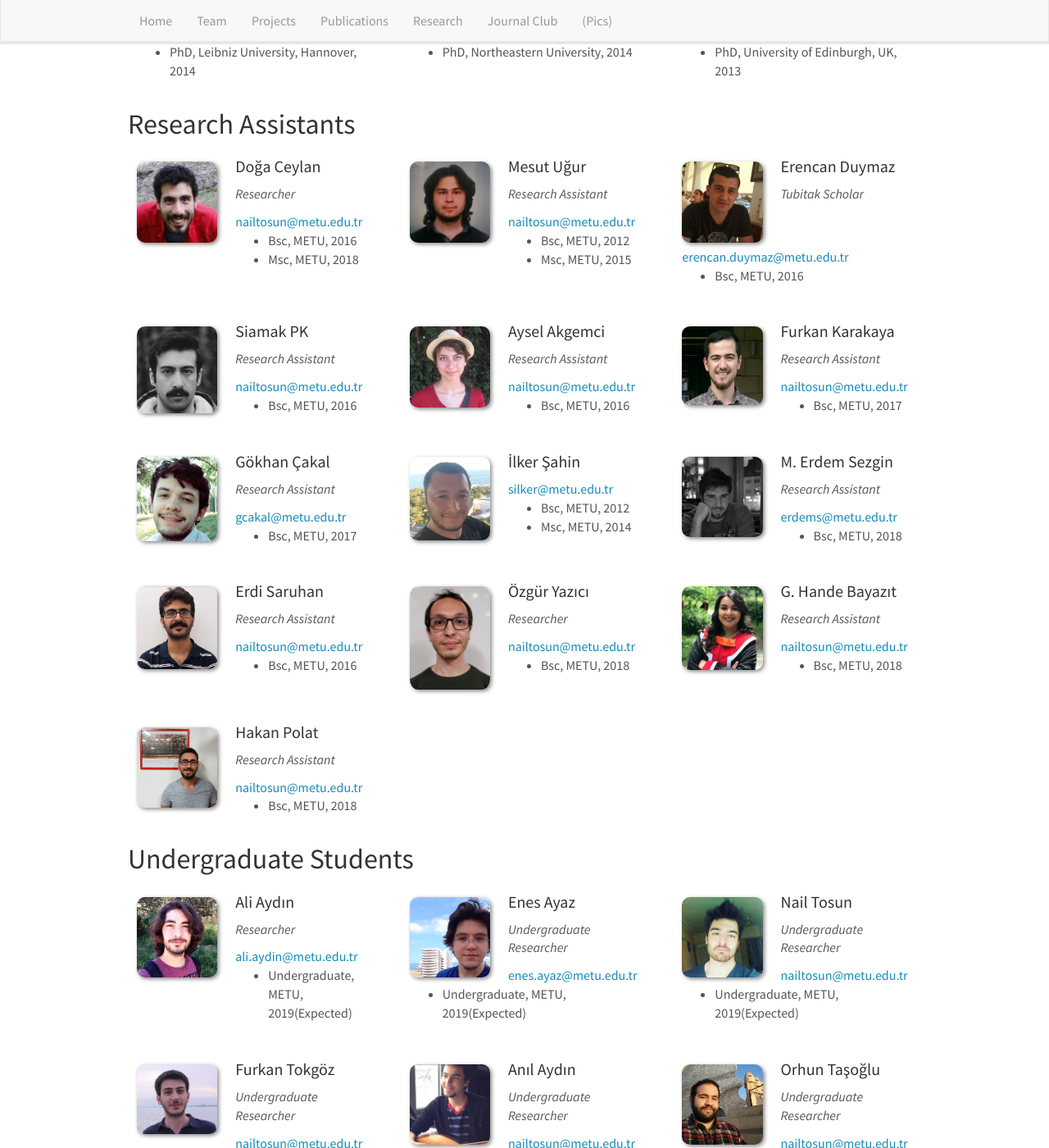
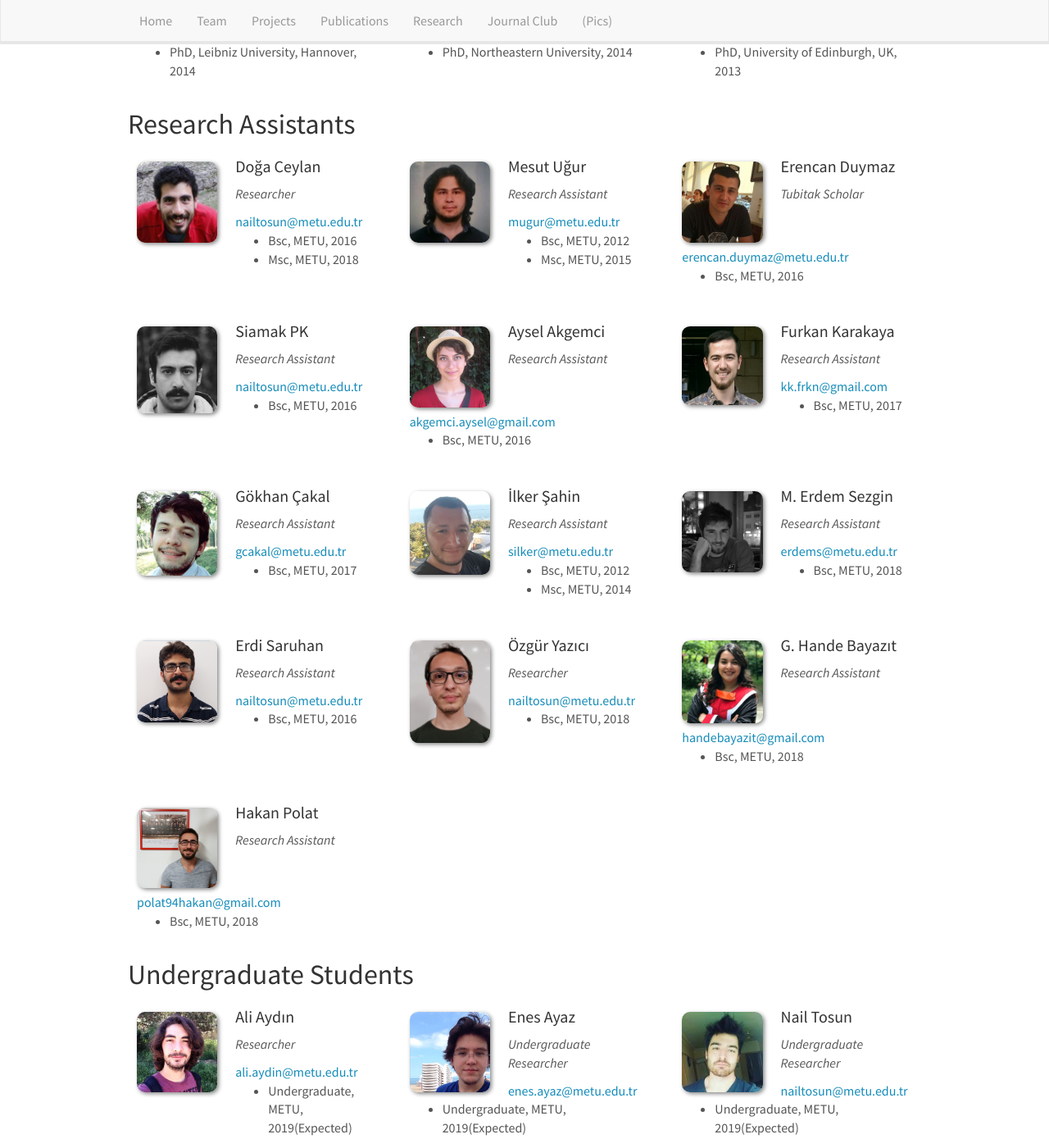
Before and after one commit to odtu/odtu.github.io, a Jekyll site: the page built from _pages/team.md, in a window 1280 px wide and 1400 px high, scrolled down 392 px. Shown: the whole window at 82% size. Built offline with Jekyll 4.4.1, drawn with Linux system fonts in a browser that asks for light colours; nearby versions of some CDN libraries.

Commit message:
mail list updated

```diff
--- a/_data/team_members.yml
+++ b/_data/team_members.yml
@@ -9,7 +9,7 @@
 - name: Mesut Uğur
   photo: reisicumhur.jpg
   info: Research Assistant
-  email: var string1 = "nailtosun"; var string2 = "@"; var string3 = "metu.edu.tr"; var string4 = string1 + string2 + string3; document.write("<a href=" + "mail" + "to:" + string1 + string2 + string3 + ">" + string4 + "</a>");
+  email: var string1 = "mugur"; var string2 = "@"; var string3 = "metu.edu.tr"; var string4 = string1 + string2 + string3; document.write("<a href=" + "mail" + "to:" + string1 + string2 + string3 + ">" + string4 + "</a>");
   number_educ: 2
   education1: Bsc, METU, 2012
   education2 : Msc, METU, 2015
@@ -31,14 +31,14 @@
 - name: Aysel Akgemci
   photo: aysel.jpg
   info: Research Assistant
-  email: var string1 = "nailtosun"; var string2 = "@"; var string3 = "metu.edu.tr"; var string4 = string1 + string2 + string3; document.write("<a href=" + "mail" + "to:" + string1 + string2 + string3 + ">" + string4 + "</a>");
+  email: var string1 = "akgemci.aysel"; var string2 = "@"; var string3 = "gmail.com"; var string4 = string1 + string2 + string3; document.write("<a href=" + "mail" + "to:" + string1 + string2 + string3 + ">" + string4 + "</a>");
   number_educ: 1
   education1: Bsc, METU, 2016
 
 - name: Furkan Karakaya
   photo: furkank.png
   info: Research Assistant
-  email: var string1 = "nailtosun"; var string2 = "@"; var string3 = "metu.edu.tr"; var string4 = string1 + string2 + string3; document.write("<a href=" + "mail" + "to:" + string1 + string2 + string3 + ">" + string4 + "</a>");
+  email: var string1 = "kk.frkn"; var string2 = "@"; var string3 = "gmail.com"; var string4 = string1 + string2 + string3; document.write("<a href=" + "mail" + "to:" + string1 + string2 + string3 + ">" + string4 + "</a>");
   number_educ: 1
   education1: Bsc, METU, 2017
 
@@ -51,7 +51,7 @@
 
 - name: İlker Şahin
   photo: silker.png
-  info:
+  info: Research Assistant
   email: var string1 = "silker"; var string2 = "@"; var string3 = "metu.edu.tr"; var string4 = string1 + string2 + string3; document.write("<a href=" + "mail" + "to:" + string1 + string2 + string3 + ">" + string4 + "</a>");
   number_educ: 2
   education1: Bsc, METU, 2012
@@ -81,13 +81,13 @@
 - name: G. Hande Bayazıt
   photo: hande-3.jpg
   info: Research Assistant
-  email: var string1 = "nailtosun"; var string2 = "@"; var string3 = "metu.edu.tr"; var string4 = string1 + string2 + string3; document.write("<a href=" + "mail" + "to:" + string1 + string2 + string3 + ">" + string4 + "</a>");
+  email: var string1 = "handebayazit"; var string2 = "@"; var string3 = "gmail.com"; var string4 = string1 + string2 + string3; document.write("<a href=" + "mail" + "to:" + string1 + string2 + string3 + ">" + string4 + "</a>");
   number_educ: 1
   education1: Bsc, METU, 2018
 
 - name: Hakan Polat
   photo: hakanp.jpeg
   info: Research Assistant
-  email: var string1 = "nailtosun"; var string2 = "@"; var string3 = "metu.edu.tr"; var string4 = string1 + string2 + string3; document.write("<a href=" + "mail" + "to:" + string1 + string2 + string3 + ">" + string4 + "</a>");
+  email: var string1 = "polat94hakan"; var string2 = "@"; var string3 = "gmail.com"; var string4 = string1 + string2 + string3; document.write("<a href=" + "mail" + "to:" + string1 + string2 + string3 + ">" + string4 + "</a>");
   number_educ: 1
   education1: Bsc, METU, 2018
```
